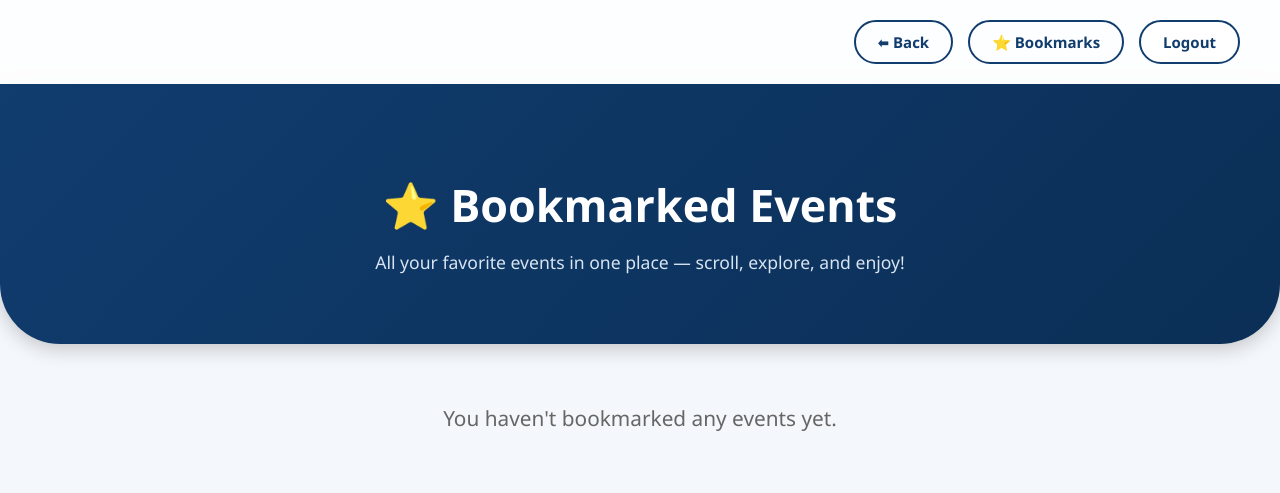
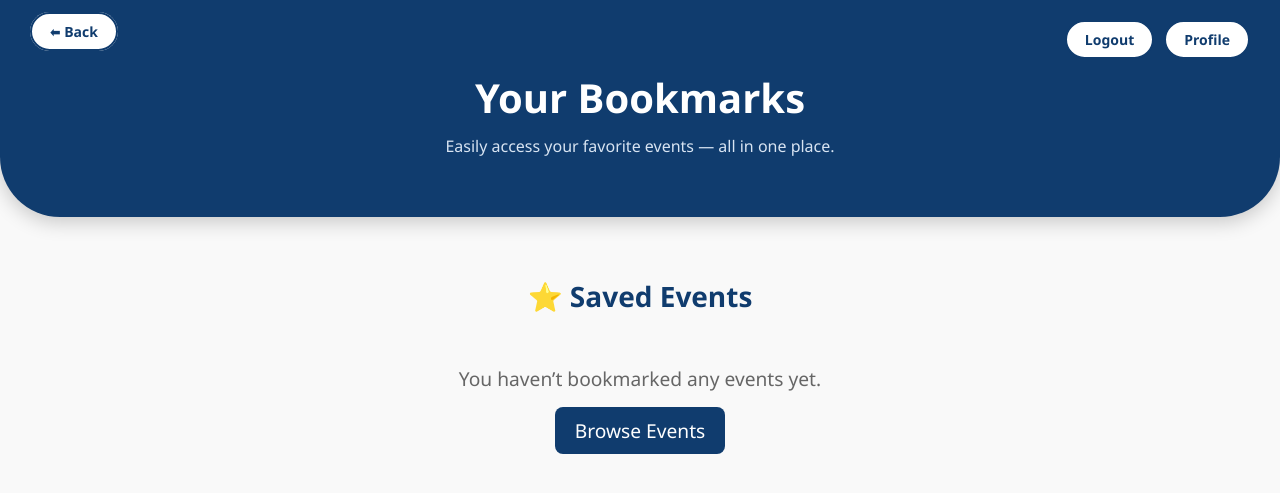
Before and after one commit to Gongz024/CSIT327-G2-QREntry, a Django app: page /accounts/bookmarks/ in a window 1280 px wide. Shown: the top 493 px of the page. Run offline with Django 5.2, Linux system fonts and the light colour scheme; the visitor is signed in with stand-in values (Sample User, id 1).

Commit message:
improved ui deisgn and buttons

```diff
--- a/accounts/templates/accounts/bookmark.html
+++ b/accounts/templates/accounts/bookmark.html
@@ -5,70 +5,58 @@
 <head>
     <meta charset="UTF-8">
     <meta name="viewport" content="width=device-width, initial-scale=1.0">
-    <title>My Bookmarks</title>
+    <title>⭐ My Bookmarks</title>
     <link rel="stylesheet" href="{% static 'css/bookmark_style.css' %}">
 </head>
 <body>
-
-    <!-- Navigation Buttons -->
-    <div class="nav-buttons">
-        <a href="{% url 'accounts:home' %}" class="nav-btn">⬅ Back</a>
-        <a href="{% url 'accounts:bookmarks' %}" class="nav-btn">⭐ Bookmarks</a>
-        <a href="{% url 'accounts:confirm_logout' %}" class="nav-btn logout">Logout</a>
+    <!-- Hero Section -->
+    <div class="hero fade-in">
+        <h1>Your Bookmarks</h1>
+        <p class="fade-in delay-1">
+            Easily access your favorite events — all in one place.
+        </p>
     </div>
 
-    <!-- Hero Section -->
-    <section class="hero fade-in">
-        <div class="hero-content">
-            <h1>⭐ Bookmarked Events</h1>
-            <p>All your favorite events in one place — scroll, explore, and enjoy!</p>
-        </div>
-    </section>
+    <!-- Bookmarked Events -->
+    <div class="events-section fade-in delay-2">
+        <h2>⭐ Saved Events</h2>
 
-    <!-- Bookmarks Section -->
-    <section class="events-section fade-in delay-1">
         {% if bookmarks %}
-            <div class="carousel-container">
-                <button class="carousel-btn prev" id="prevBtn">&#10094;</button>
-
-                <div class="bookmark-carousel" id="carousel">
+        <div class="event-grid">
             {% for b in bookmarks %}
             <div class="event-card">
-                        <div class="event-header">
                 <h3>{{ b.event.event_name }}</h3>
-                            <span class="event-icon">🎫</span>
-                        </div>
                 <p><strong>📍 Venue:</strong> {{ b.event.event_venue }}</p>
                 <p><strong>📅 Date:</strong> {{ b.event.event_date|date:"F j, Y" }}</p>
                 <div class="button-container">
-                            <a href="{% url 'accounts:event_detail' b.event.id %}" class="view-btn">View</a>
+                    <a href="{% url 'accounts:event_detail' b.event.id %}" class="view-btn">View Details</a>
                     <a href="{% url 'accounts:remove_bookmark' b.event.id %}" class="remove-btn">Remove</a>
                 </div>
             </div>
             {% endfor %}
         </div>
+        {% else %}
+            <div class="no-results fade-in delay-2">
+                <p>You haven’t bookmarked any events yet.</p>
+                <a href="{% url 'accounts:home' %}" class="back-btn">Browse Events</a>
+            </div>
+        {% endif %}
+    </div>
 
-                <button class="carousel-btn next" id="nextBtn">&#10095;</button>
+    <!-- Top Buttons -->
+    <div class="top-right-buttons fade-in">
+        {% if user.is_authenticated %}
+            <a href="{% url 'accounts:confirm_logout' %}" class="logout-btn">Logout</a>
+            <a href="{% url 'accounts:user_profile' %}" class="logout-btn">Profile</a>
+        {% else %}
+            <a href="{% url 'accounts:login' %}" class="logout-btn">Log in</a>
+        {% endif %}
     </div>
-        {% else %}
-            <p class="no-results fade-in delay-2">You haven't bookmarked any events yet.</p>
-        {% endif %}
-    </section>
 
-    <script>
-        // Carousel Controls
-        const carousel = document.getElementById('carousel');
-        const nextBtn = document.getElementById('nextBtn');
-        const prevBtn = document.getElementById('prevBtn');
+    <div class="bookmark-container fade-in">
+        <a href="{% url 'accounts:home' %}" class="bookmark-btn-top">⬅ Back</a>
+    </div>
 
-        nextBtn.addEventListener('click', () => {
-            carousel.scrollBy({ left: 300, behavior: 'smooth' });
-        });
-
-        prevBtn.addEventListener('click', () => {
-            carousel.scrollBy({ left: -300, behavior: 'smooth' });
-        });
-    </script>
 
 </body>
 </html>
--- a/static/css/bookmark_style.css
+++ b/static/css/bookmark_style.css
@@ -1,183 +1,143 @@
-/* ===============================
-   Base
-=============================== */
 * {
     margin: 0;
     padding: 0;
     box-sizing: border-box;
     font-family: "Segoe UI", Tahoma, Geneva, Verdana, sans-serif;
-    transition: all 0.3s ease;
+    transition: 0.3s all ease-in-out;
 }
 
 body {
-    background: #f4f7fb;
+    background: #f9f9f9;
     color: #333;
-    overflow-x: hidden;
 }
 
-/* ===============================
-   Navigation Buttons
-=============================== */
-.nav-buttons {
+/* =============================== */
+/* Top Buttons */
+/* =============================== */
+
+.top-right-buttons {
+    position: absolute;
+    top: 20px;
+    right: 30px;
     display: flex;
-    justify-content: flex-end;
     align-items: center;
-    gap: 15px;
-    padding: 20px 40px;
-    position: sticky;
-    top: 0;
-    background: #ffffffd0;
-    backdrop-filter: blur(8px);
-    z-index: 10;
+    gap: 10px;
 }
 
-.nav-btn {
-    text-decoration: none;
+.logout-btn {
+    background-color: #fff;
     color: #103c6e;
-    font-weight: 600;
     border: 2px solid #103c6e;
     border-radius: 25px;
-    padding: 10px 22px;
-    font-size: 15px;
+    padding: 8px 18px;
+    font-size: 14px;
+    font-weight: 600;
+    text-decoration: none;
+    cursor: pointer;
     transition: 0.3s;
 }
 
-.nav-btn:hover {
+.logout-btn:hover {
     background-color: #103c6e;
     color: #fff;
-    box-shadow: 0 4px 10px rgba(16, 60, 110, 0.3);
+    box-shadow: 0 3px 8px rgba(0, 0, 0, 0.2);
 }
 
-.nav-btn.logout {
+/* =============================== */
+/* Back Button */
+/* =============================== */
+.bookmark-container {
+    position: absolute;
+    top: 20px;
+    left: 30px;
+}
+
+.bookmark-btn-top {
     background-color: #fff;
     color: #103c6e;
+    border: 2px solid #103c6e;
+    border-radius: 25px;
+    padding: 8px 18px;
+    font-size: 14px;
+    font-weight: 600;
+    cursor: pointer;
+    text-decoration: none;
+    transition: 0.3s;
 }
 
-/* ===============================
-   Hero Section
-=============================== */
-.hero {
-    background: linear-gradient(135deg, #103c6e, #0b2f56);
+.bookmark-btn-top:hover {
+    background-color: #103c6e;
     color: #fff;
-    text-align: center;
-    padding: 90px 20px 70px;
-    border-radius: 0 0 60px 60px;
-    box-shadow: 0 5px 20px rgba(0,0,0,0.2);
+    box-shadow: 0 3px 8px rgba(0, 0, 0, 0.2);
 }
 
-.hero-content h1 {
-    font-size: 2.8rem;
-    font-weight: 700;
-    margin-bottom: 15px;
+/* =============================== */
+/* Hero Section */
+/* =============================== */
+
+.hero {
+    background: #103c6e;
+    color: #fff;
+    padding: 70px 20px 60px;
+    text-align: center;
+    border-radius: 0 0 60px 60px;
+    box-shadow: 0 5px 20px rgba(0, 0, 0, 0.2);
 }
 
-.hero-content p {
-    font-size: 1.1rem;
+.hero h1 {
+    font-size: 2.5rem;
+    font-weight: 700;
+    margin-bottom: 10px;
+}
+
+.hero p {
+    font-size: 1rem;
     color: #d8e4f2;
 }
 
-/* ===============================
-   Carousel Section
-=============================== */
+/* =============================== */
+/* Event Grid Section */
+/* =============================== */
+
 .events-section {
-    width: 95%;
-    max-width: 1200px;
+    width: 90%;
+    max-width: 1100px;
     margin: 60px auto;
-    position: relative;
     text-align: center;
 }
 
-.carousel-container {
-    position: relative;
-    display: flex;
-    align-items: center;
-    justify-content: center;
+.events-section h2 {
+    color: #103c6e;
+    font-size: 28px;
+    margin-bottom: 25px;
 }
 
-.bookmark-carousel {
-    display: flex;
-    gap: 30px;
-    overflow-x: auto;
-    scroll-behavior: smooth;
-    padding: 40px 10px;
-    scrollbar-width: thin;
-    scrollbar-color: #103c6e #e0e0e0;
+.event-grid {
+    display: grid;
+    grid-template-columns: repeat(auto-fill, minmax(280px, 1fr));
+    gap: 25px;
+    padding: 10px;
+    max-height: 600px;
+    overflow-y: auto;
 }
 
-.bookmark-carousel::-webkit-scrollbar {
-    height: 8px;
-}
-.bookmark-carousel::-webkit-scrollbar-thumb {
-    background: #103c6e;
+.event-card {
+    background: #fff;
     border-radius: 10px;
-}
-
-/* ===============================
-   Carousel Buttons
-=============================== */
-.carousel-btn {
-    position: absolute;
-    top: 50%;
-    transform: translateY(-50%);
-    background-color: #103c6e;
-    color: #fff;
-    border: none;
-    border-radius: 50%;
-    width: 50px;
-    height: 50px;
-    font-size: 24px;
-    cursor: pointer;
-    transition: all 0.3s ease;
-    z-index: 5;
-    box-shadow: 0 4px 10px rgba(0,0,0,0.2);
-}
-
-.carousel-btn:hover {
-    background-color: #0b2f56;
-    transform: translateY(-50%) scale(1.1);
-}
-
-.carousel-btn.prev {
-    left: -25px;
-}
-
-.carousel-btn.next {
-    right: -25px;
-}
-
-/* ===============================
-   Event Card
-=============================== */
-.event-card {
-    flex: 0 0 320px;
-    background: #fff;
-    border-radius: 16px;
-    padding: 25px 20px;
-    box-shadow: 0 5px 15px rgba(0,0,0,0.08);
-    transition: all 0.3s ease;
+    padding: 25px;
+    box-shadow: 0 3px 10px rgba(0, 0, 0, 0.1);
+    transition: transform 0.3s, box-shadow 0.3s;
 }
 
 .event-card:hover {
-    transform: translateY(-8px) scale(1.03);
-    box-shadow: 0 10px 25px rgba(0,0,0,0.15);
+    transform: translateY(-5px);
+    box-shadow: 0 6px 16px rgba(0, 0, 0, 0.15);
 }
 
-.event-header {
-    display: flex;
-    justify-content: space-between;
-    align-items: center;
+.event-card h3 {
+    color: #103c6e;
+    font-size: 1.3rem;
     margin-bottom: 15px;
-}
-
-.event-header h3 {
-    color: #103c6e;
-    font-size: 1.4rem;
-    font-weight: 700;
-    text-align: left;
-}
-
-.event-icon {
-    font-size: 1.6rem;
 }
 
 .event-card p {
@@ -187,19 +147,22 @@ body {
     text-align: left;
 }
 
+/* =============================== */
+/* Buttons */
+/* =============================== */
 .button-container {
     display: flex;
-    justify-content: space-around;
-    margin-top: 18px;
+    justify-content: space-between;
+    margin-top: 15px;
 }
 
 .view-btn, .remove-btn {
+    display: inline-block;
     text-decoration: none;
     border-radius: 25px;
-    padding: 10px 20px;
+    padding: 10px 18px;
     font-weight: 600;
     transition: 0.3s;
-    display: inline-block;
 }
 
 .view-btn {
@@ -208,7 +171,7 @@ body {
 }
 
 .view-btn:hover {
-    background-color: #0b2f56;
+    background-color: #0d2e55;
 }
 
 .remove-btn {
@@ -220,28 +183,44 @@ body {
     background-color: #e04646;
 }
 
-/* ===============================
-   No Results
-=============================== */
+/* =============================== */
+/* No Results */
+/* =============================== */
 .no-results {
-    font-size: 1.3rem;
+    text-align: center;
+    margin-top: 50px;
     color: #666;
-    margin-top: 40px;
+    font-size: 1.2em;
 }
 
-/* ===============================
-   Animations
-=============================== */
+.back-btn {
+    display: inline-block;
+    margin-top: 15px;
+    padding: 10px 20px;
+    background-color: #103c6e;
+    color: white;
+    border-radius: 8px;
+    text-decoration: none;
+    transition: background 0.3s ease;
+}
+
+.back-btn:hover {
+    background-color: #0d2e55;
+}
+
+/* =============================== */
+/* Animations */
+/* =============================== */
 .fade-in {
     opacity: 0;
-    transform: translateY(25px);
+    transform: translateY(20px);
     animation: fadeInUp 1s ease-out forwards;
 }
 
 @keyframes fadeInUp {
-    from { opacity: 0; transform: translateY(25px); }
+    from { opacity: 0; transform: translateY(20px); }
     to { opacity: 1; transform: translateY(0); }
 }
 
-.delay-1 { animation-delay: 0.4s; }
-.delay-2 { animation-delay: 0.8s; }
+.delay-1 { animation-delay: 0.3s; }
+.delay-2 { animation-delay: 0.6s; }
```
Also changed, not shown: accounts/templates/accounts/home.html (+7 -10 lines), static/css/home_style.css (+8 -1 lines), static/images/profile_pics/default.png (added), static/images/profile_pics/default_cczeYpt.png (added). Lines whose indentation alone changed are shown as unchanged.
